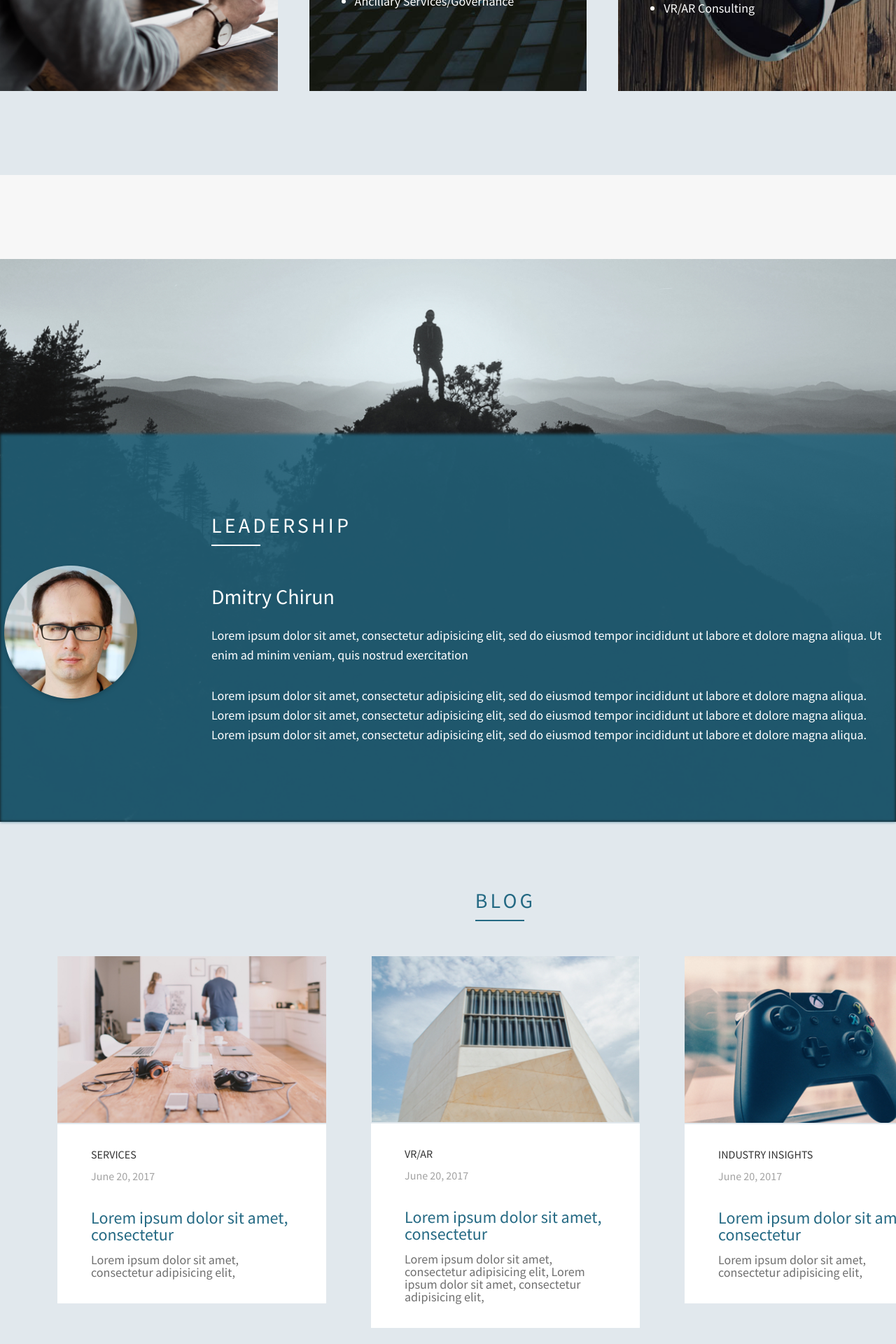
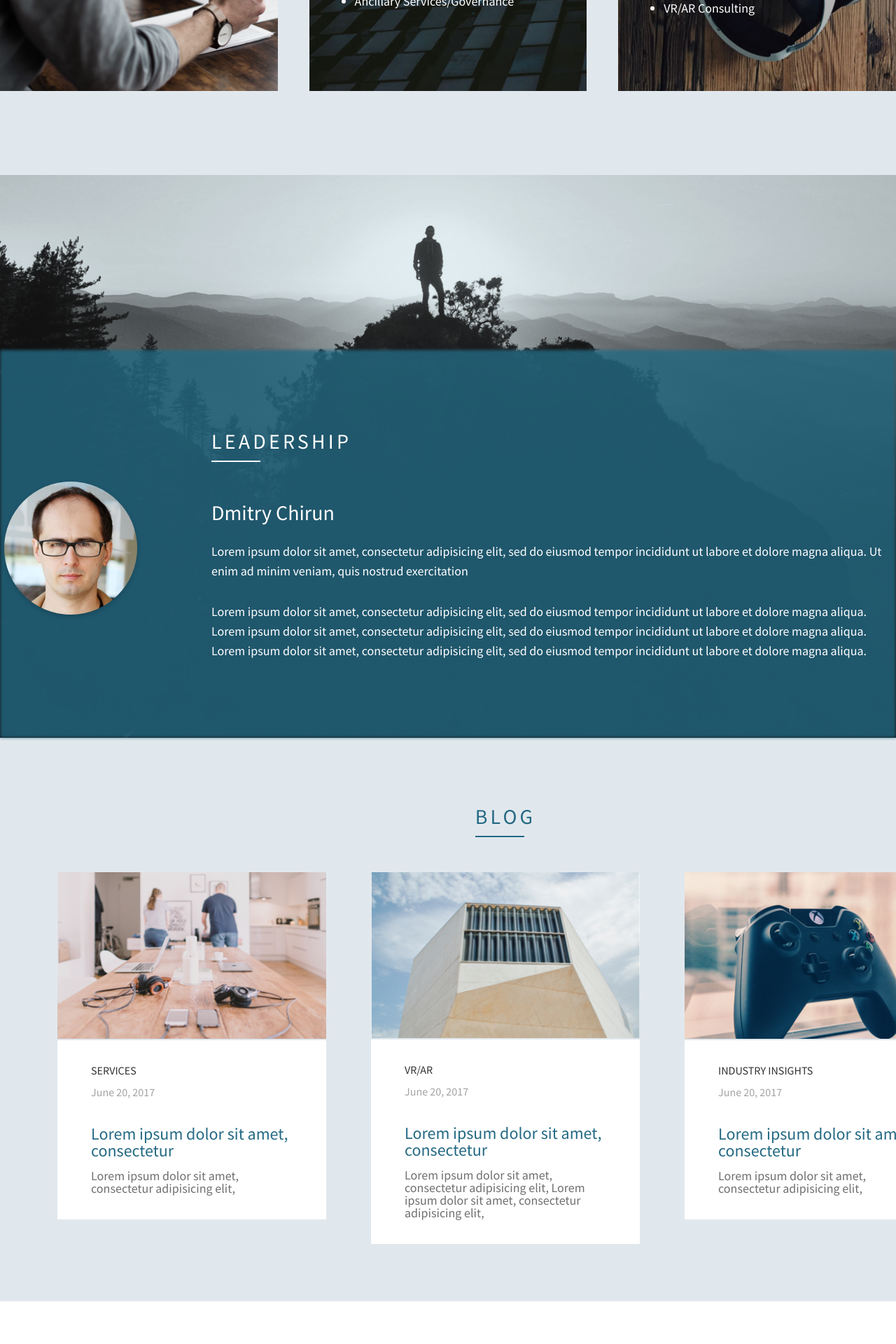
Before and after one commit to Ilya-Valasiuk/arkvar, a Jekyll site: the page built from index.md, in a window 1280 px wide. Shown: the part 2180-4100 px from the top of the page at 70% size. Built offline with Jekyll 4.4.1, drawn with Linux system fonts in a browser that asks for light colours.

Commit message:
remove partners

```diff
--- a/_includes/services.html
+++ b/_includes/services.html
@@ -58,88 +58,3 @@
     </section>
 
 </div>
-
-
-<div class="partners-wrapper main-wrapper">
-    <div class="partners main-section"></div>
-</div>
-
-
-
-
-<!--     <section class="join-team main-section" data-section-id="4" >
-
-    <div class="section-wrapper join-wrapper">
-
-        <div class="join-team__block">
-            <h3 class="join-team__headline">{{ site.join_team[page.lang]}}</h3>
-            <p class="join-team__copy">{{ site.join_team_text[page.lang]}}</p>
-            <p class="join-team__copy">{{ site.join_team_text1[page.lang]}}</p>
-
-            <div class="selection-block">
-
-                <ul class="job-selection">
-                    <li class="job-selection__item selection job-location">
-                        <a htef="#" class="job-location__current job-selection__current">{{ site.all_locations[page.lang]}}</a>
-                        <ul class="job-location__list selection__list">
-                            <li>
-                                <a htef="#" class="job-location__item selection__item selection__item-all">All categories</a>
-                            </li>
-                            <li>
-                                <a htef="#" class="job-location__item selection__item">London</a>
-                            </li>
-                            <li>
-                                <a htef="#" class="job-location__item selection__item">San Francisco</a>
-                            </li>
-                        </ul>
-                    </li>
-
-                    <li class="job-selection__item job-categories selection">
-                        <a htef="#" class="job-categories__current job-selection__current">{{ site.all_categories[page.lang]}}</a>
-                        <ul class="job-categories__list selection__list">
-                            <li>
-                                <a htef="#" class="job-categories__item selection__item selection__item-all">All categories</a>
-                            </li>
-                            <li>
-                                <a htef="#" class="job-categories__item selection__item">Management</a>
-                            </li>
-                            <li>
-                                <a htef="#" class="job-categories__item selection__item">Business Analytics</a>
-                            </li>
-                            <li>
-                                <a htef="#" class="job-categories__item selection__item">Engineering & Programming</a>
-                            </li>
-                            <li>
-                                <a htef="#" class="job-categories__item selection__item">Quality Assurance</a>
-                            </li>
-                            <li>
-                                <a htef="#" class="job-categories__item selection__item">IT & Maintenance</a>
-                            </li>
-                            <li>
-                                <a htef="#" class="job-categories__item selection__item">Business Analytics</a>
-                            </li>
-                        </ul>
-                        </ul>
-                    </li>
-                </ul>
-
-                <div class="selection-result">
-                    <ul class="selection-result__list">
-                        <li class="selection-result__item">
-                            <a href="#" class="selection-result__job-title career-trigger">Technical Director</a>
-                            <span class="selection-result__copy">Management, London</span>
-                        <li>
-                        <li class="selection-result__item">
-                            <a href="#" class="selection-result__job-title career-trigger">Technical Director</a>
-                            <span class="selection-result__copy">Management, London</span>
-                        <li>
-                    </ul>
-                </div>
-
-            </div>
-
-        </div>
-
-    </div>
-
-</section> -->
```
